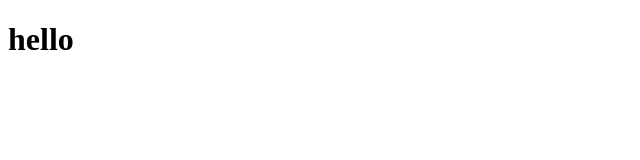
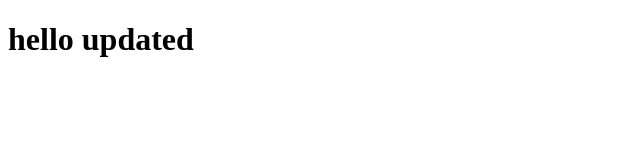
Before and after one commit to zaman-hridoy/demo-repo, a plain HTML site: page index.html in a window 1280 px wide. Shown: the whole page, without its empty margins (0-640 px from the left). Drawn offline with Linux system fonts and the light colour scheme.

Commit message:
modified

```diff
--- a/index.html
+++ b/index.html
@@ -6,6 +6,6 @@
     <title>Document</title>
 </head>
 <body>
-    <h1>hello</h1>
+    <h1>hello updated</h1>
 </body>
 </html>
```
